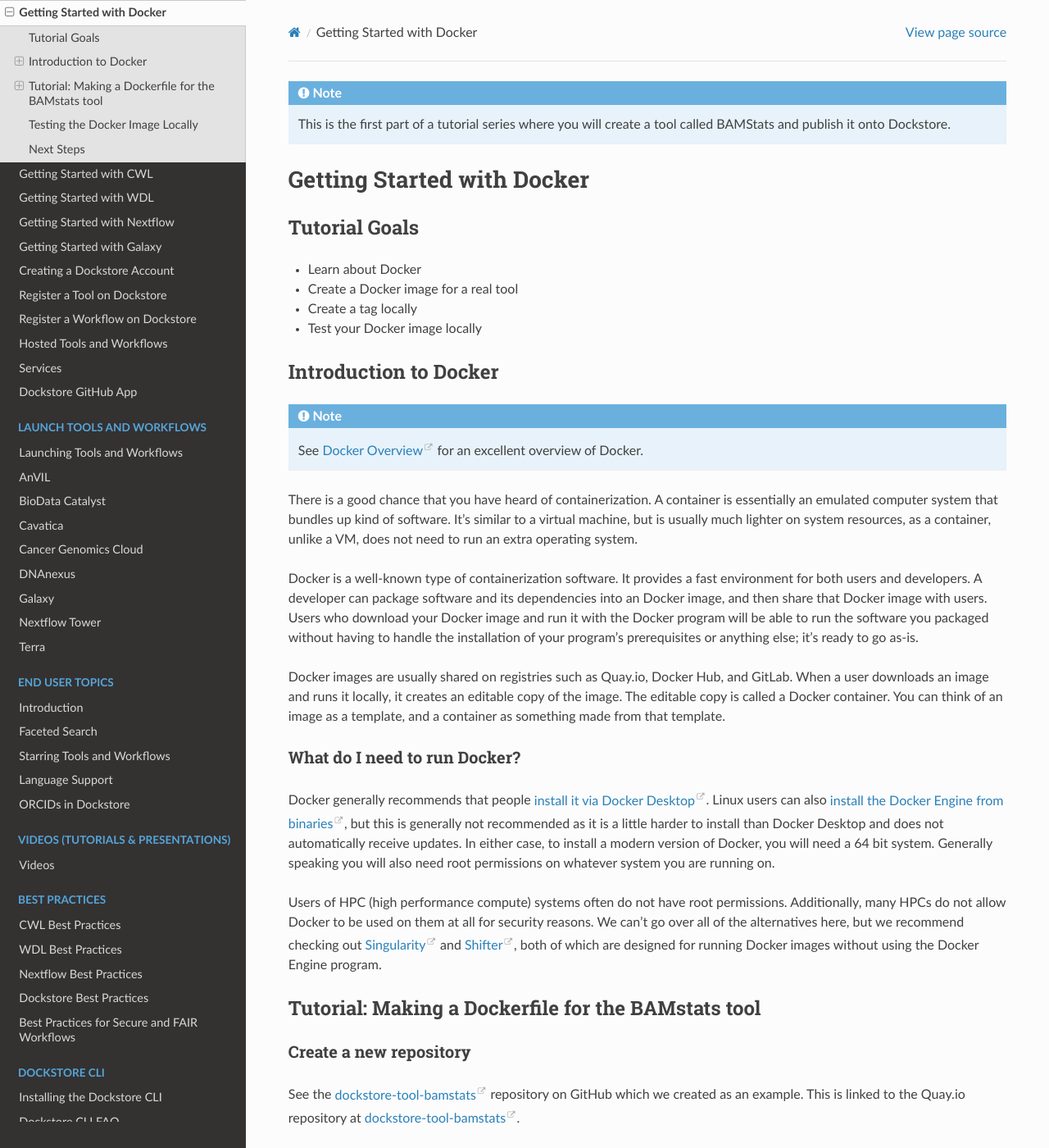
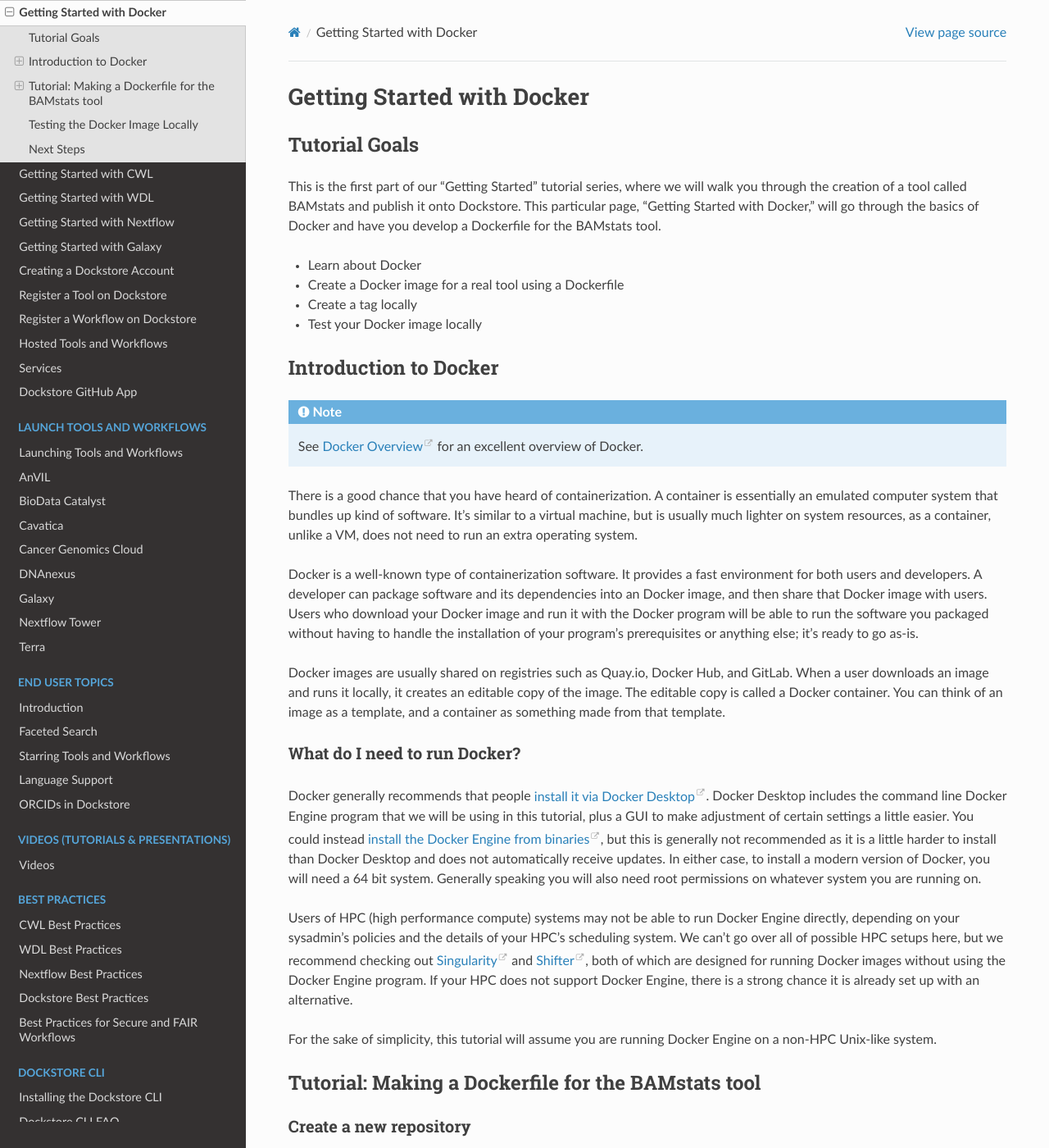
Before and after one commit to dockstore/dockstore-documentation, a Sphinx documentation site: the page built from docs/getting-started/getting-started-with-docker.rst, in a window 1280 px wide and 1400 px high. Shown: the whole window at 82% size. Built offline with Sphinx 7.4.7 and the Read the Docs theme 2.0.0, drawn with Linux system fonts in a browser that asks for light colours; some of the changed text lies outside the part shown.

Commit message:
typo, clarifications

```diff
--- a/docs/getting-started/getting-started-with-docker.rst
+++ b/docs/getting-started/getting-started-with-docker.rst
@@ -1,14 +1,12 @@
-
-.. note:: This is the first part of a tutorial series where you will create a tool called BAMStats and publish it onto Dockstore.
-
 Getting Started with Docker
 ===========================
 
 Tutorial Goals
 --------------
+This is the first part of our "Getting Started" tutorial series, where we will walk you through the creation of a tool called BAMstats and publish it onto Dockstore. This particular page, "Getting Started with Docker," will go through the basics of Docker and have you develop a Dockerfile for the BAMstats tool.
 
 -  Learn about Docker
--  Create a Docker image for a real tool
+-  Create a Docker image for a real tool using a Dockerfile
 -  Create a tag locally
 -  Test your Docker image locally
 
@@ -25,9 +23,11 @@
 
 What do I need to run Docker?
 ~~~~~~~~~~~~~~~~~~~~~~~~~~~~~
-Docker generally recommends that people `install it via Docker Desktop <https://docs.docker.com/desktop/#download-and-install>`__. Linux users can also `install the Docker Engine from binaries <https://docs.docker.com/engine/install/binaries/>`__, but this is generally not recommended as it is a little harder to install than Docker Desktop and does not automatically receive updates. In either case, to install a modern version of Docker, you will need a 64 bit system. Generally speaking you will also need root permissions on whatever system you are running on.
+Docker generally recommends that people `install it via Docker Desktop <https://docs.docker.com/desktop/#download-and-install>`__. Docker Desktop includes the command line Docker Engine program that we will be using in this tutorial, plus a GUI to make adjustment of certain settings a little easier. You could instead `install the Docker Engine from binaries <https://docs.docker.com/engine/install/binaries/>`__, but this is generally not recommended as it is a little harder to install than Docker Desktop and does not automatically receive updates. In either case, to install a modern version of Docker, you will need a 64 bit system. Generally speaking you will also need root permissions on whatever system you are running on.
 
-Users of HPC (high performance compute) systems often do not have root permissions. Additionally, many HPCs do not allow Docker to be used on them at all for security reasons. We can't go over all of the alternatives here, but we recommend checking out `Singularity <https://sylabs.io/guides/2.6/user-guide/singularity_and_docker.html>`__ and `Shifter <https://github.com/NERSC/shifter>`__, both of which are designed for running Docker images without using the Docker Engine program.
+Users of HPC (high performance compute) systems may not be able to run Docker Engine directly, depending on your sysadmin's policies and the details of your HPC's scheduling system. We can't go over all of possible HPC setups here, but we recommend checking out `Singularity <https://sylabs.io/guides/2.6/user-guide/singularity_and_docker.html>`__ and `Shifter <https://github.com/NERSC/shifter>`__, both of which are designed for running Docker images without using the Docker Engine program. If your HPC does not support Docker Engine, there is a strong chance it is already set up with an alternative.
+
+For the sake of simplicity, this tutorial will assume you are running Docker Engine on a non-HPC Unix-like system.
 
 Tutorial: Making a Dockerfile for the BAMstats tool
 ---------------------------------------------------
@@ -185,7 +185,7 @@
 to the quay.io-built version. The next part of the tag,
 ``collaboratory/dockstore-tool-bamstats``, denotes the name of the tool
 which is derived from the organization and repository name on Quay.io.
-Finally ``1.25-6`` denotes a version string. Typically,. you want to sync your version string with releases on GitHub.
+Finally ``1.25-6`` denotes a version string. Typically, you want to sync your version string with releases on GitHub.
 
 The tool should build normally and should exit without errors. You
 should see something like:
@@ -290,7 +290,7 @@
 Next Steps
 ----------
 
-**You could stop here!** However, we currently lack a standardized way to describe how to run your tool. That's what descriptor languages and Dockstore provide. We think it's valuable, and there's an increasing number of tools and workflows designed to work with various descriptor languages. To that end, we have continued this tutorial to describe how the commandline programs and input files can be parameterized and constructed via a descriptor language.
+**You could stop here!** However, we currently lack a standardized way to describe how to run this tool. That's what descriptor languages and Dockstore provide. We think it's valuable, and there's an increasing number of tools and workflows designed to work with various descriptor languages. To that end, we have continued this tutorial to describe how the command-line programs and input files can be parameterized and constructed via a descriptor language.
 
 There are several descriptor languages available on Dockstore. Follow the
 links to get an introduction.
```
